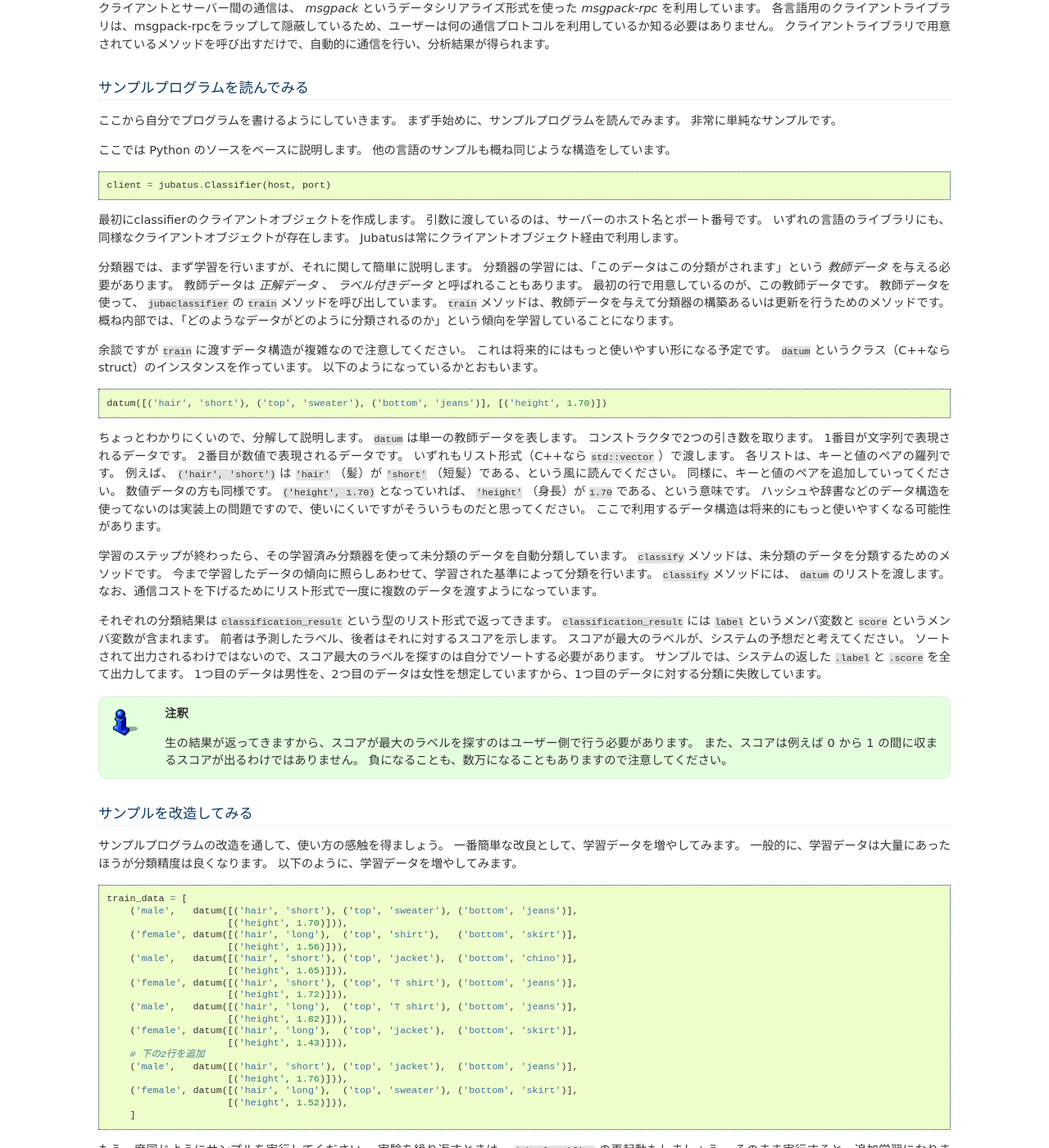
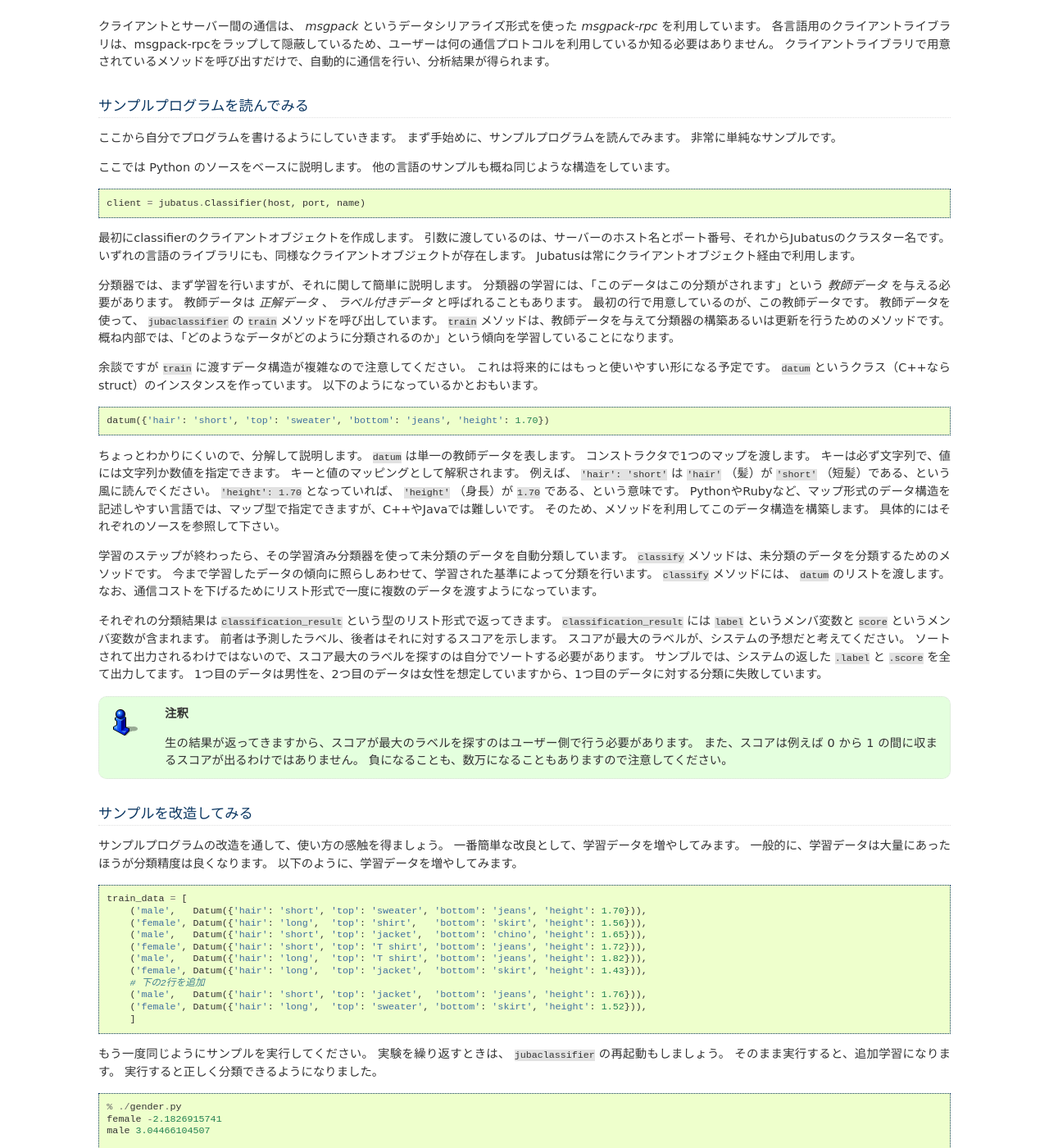
Before and after one commit to jubatus/handson-text, a Sphinx documentation site: the page built from source/run_jubatus.rst, in a window 1280 px wide and 1400 px high, scrolled down 1854 px. Shown: the whole window at 82% size. Built offline with Sphinx 7.4.7, drawn with Linux system fonts in a browser that asks for light colours; formulas are drawn with MathJax 3; some of the changed text lies outside the part shown.

Commit message:
Update the text for 0.5.0

```diff
--- a/en/source/configuration.rst
+++ b/en/source/configuration.rst
@@ -151,8 +151,6 @@ For instance, let us assume that the following information is given as input.
      "height": 1.70
    }
 
-
-Note that this JSON format is just for explanation, so Jubatus cannot handle it.
 
 Now, we have to convert it into a numerical vector.
 It used to be represented as a sequence of numerical values, such as (1.5, 2.3, 4.2), but we use a set of pairs of dimension keys and values.
--- a/en/source/index.rst
+++ b/en/source/index.rst
@@ -8,7 +8,7 @@
 
 This article is a hands-on introduction to running Jubatus.
 We will explain how to start Jubatus, how it works, and how to chage the configuration.
-This article is written based on Jubatus version 0.4.0.
+This article is written based on Jubatus version 0.5.0.
 Note that if you use a different version, APIs might be slightly changed.
 
 .. toctree::
--- a/source/configuration.rst
+++ b/source/configuration.rst
@@ -158,7 +158,6 @@ Jubatusには様々な種類の非構造データを入れられることを目
      "height": 1.70
    }
 
-上記のデータは説明のための形式なので、JSONをそのままJubatusが処理できるわけではないことには気をつけてください。
 さて、機械学習でデータを扱うには、裏ではベクトル形式に変換しなければなりません。
 普通ベクトルといえば、 (1.5, 2.3, 4.2) の様に数値の列で表されますが、ここではベクトルの次元とその値のペアの集合であらわします。
 内部的にはもっとたくさんの次元があって、明記されない次元は 0 であるとして処理します。
--- a/source/index.rst
+++ b/source/index.rst
@@ -8,7 +8,7 @@
 
 本資料はJubatusハンズオンで利用する、チュートリアル資料です。
 Jubatusの起動から、利用方法までを一から説明します。
-なお、想定するJubatusのバージョンは0.4.0です。
+なお、想定するJubatusのバージョンは0.5.0です。
 別バージョンですと、インターフェースなどが変わっている可能性があるので注意してください。
 
 .. toctree::
--- a/source/run_jubatus.rst
+++ b/source/run_jubatus.rst
@@ -42,12 +42,12 @@ Jubatusの各サーバーの起動には、設定ファイルを指定する必
 設定に関しては、次の章で解説します。
 上記のコマンドでエラーが表示されなければjubaclassifierが起動しています。
 
-起動しなかった場合は、別のプロセスが同じポートを利用している可能性があります。
+起動しなかった場合は、別のプロセスが ``jubaclassifier`` のデフォルトポート9199を利用している可能性があります。
 利用するポートを変えるときは、 ``-p`` オプションを指定します。
 
 ::
 
-  $ jubaclassifier -f /opt/jubatus/share/jubatus/example/config/classifier/pa1.json -p 9199
+  $ jubaclassifier -f /opt/jubatus/share/jubatus/example/config/classifier/pa1.json -p 19199
 
 ``jubaclassifier`` は学習や予測のクエリ（リクエスト）を受け取るまで、起動した状態で待機します。
 
@@ -113,10 +113,10 @@ Jubatusは最初に実行した ``jubaclassifier`` をはじめとするサー
 
 ::
 
-   client = jubatus.Classifier(host, port)
+   client = jubatus.Classifier(host, port, name)
 
 最初にclassifierのクライアントオブジェクトを作成します。
-引数に渡しているのは、サーバーのホスト名とポート番号です。
+引数に渡しているのは、サーバーのホスト名とポート番号、それからJubatusのクラスター名です。
 いずれの言語のライブラリにも、同様なクライアントオブジェクトが存在します。
 Jubatusは常にクライアントオブジェクト経由で利用します。
 
@@ -135,21 +135,18 @@ Jubatusは常にクライアントオブジェクト経由で利用します。
 
 ::
 
-  datum([('hair', 'short'), ('top', 'sweater'), ('bottom', 'jeans')], [('height', 1.70)])
+  datum({'hair': 'short', 'top': 'sweater', 'bottom': 'jeans', 'height': 1.70})
 
 ちょっとわかりにくいので、分解して説明します。
 ``datum`` は単一の教師データを表します。
-コンストラクタで2つの引き数を取ります。
-1番目が文字列で表現されるデータです。
-2番目が数値で表現されるデータです。
-いずれもリスト形式（C++なら ``std::vector`` ）で渡します。
-各リストは、キーと値のペアの羅列です。
-例えば、 ``('hair', 'short')`` は ``'hair'`` （髪）が ``'short'`` （短髪）である、という風に読んでください。
-同様に、キーと値のペアを追加していってください。
-数値データの方も同様です。
-``('height', 1.70)`` となっていれば、 ``'height'`` （身長）が ``1.70`` である、という意味です。
-ハッシュや辞書などのデータ構造を使ってないのは実装上の問題ですので、使いにくいですがそういうものだと思ってください。
-ここで利用するデータ構造は将来的にもっと使いやすくなる可能性があります。
+コンストラクタで1つのマップを渡します。
+キーは必ず文字列で、値には文字列か数値を指定できます。
+キーと値のマッピングとして解釈されます。
+例えば、 ``'hair': 'short'`` は ``'hair'`` （髪）が ``'short'`` （短髪）である、という風に読んでください。
+``'height': 1.70`` となっていれば、 ``'height'`` （身長）が ``1.70`` である、という意味です。
+PythonやRubyなど、マップ形式のデータ構造を記述しやすい言語では、マップ型で指定できますが、C++やJavaでは難しいです。
+そのため、メソッドを利用してこのデータ構造を構築します。
+具体的にはそれぞれのソースを参照して下さい。
 
 学習のステップが終わったら、その学習済み分類器を使って未分類のデータを自動分類しています。
 ``classify`` メソッドは、未分類のデータを分類するためのメソッドです。
@@ -182,25 +179,17 @@ Jubatusは常にクライアントオブジェクト経由で利用します。
 
 ::
 
-  train_data = [
-      ('male',   datum([('hair', 'short'), ('top', 'sweater'), ('bottom', 'jeans')],
-                       [('height', 1.70)])),
-      ('female', datum([('hair', 'long'),  ('top', 'shirt'),   ('bottom', 'skirt')],
-                       [('height', 1.56)])),
-      ('male',   datum([('hair', 'short'), ('top', 'jacket'),  ('bottom', 'chino')],
-                       [('height', 1.65)])),
-      ('female', datum([('hair', 'short'), ('top', 'T shirt'), ('bottom', 'jeans')],
-                       [('height', 1.72)])),
-      ('male',   datum([('hair', 'long'),  ('top', 'T shirt'), ('bottom', 'jeans')],
-                       [('height', 1.82)])),
-      ('female', datum([('hair', 'long'),  ('top', 'jacket'),  ('bottom', 'skirt')],
-                       [('height', 1.43)])),
-      # 下の2行を追加
-      ('male',   datum([('hair', 'short'), ('top', 'jacket'),  ('bottom', 'jeans')],
-                       [('height', 1.76)])),
-      ('female', datum([('hair', 'long'),  ('top', 'sweater'), ('bottom', 'skirt')],
-                       [('height', 1.52)])),
-      ]
+   train_data = [
+       ('male',   Datum({'hair': 'short', 'top': 'sweater', 'bottom': 'jeans', 'height': 1.70})),
+       ('female', Datum({'hair': 'long',  'top': 'shirt',   'bottom': 'skirt', 'height': 1.56})),
+       ('male',   Datum({'hair': 'short', 'top': 'jacket',  'bottom': 'chino', 'height': 1.65})),
+       ('female', Datum({'hair': 'short', 'top': 'T shirt', 'bottom': 'jeans', 'height': 1.72})),
+       ('male',   Datum({'hair': 'long',  'top': 'T shirt', 'bottom': 'jeans', 'height': 1.82})),
+       ('female', Datum({'hair': 'long',  'top': 'jacket',  'bottom': 'skirt', 'height': 1.43})),
+       # 下の2行を追加
+       ('male',   Datum({'hair': 'short', 'top': 'jacket',  'bottom': 'jeans', 'height': 1.76})),
+       ('female', Datum({'hair': 'long',  'top': 'sweater', 'bottom': 'skirt', 'height': 1.52})),
+       ]
 
 もう一度同じようにサンプルを実行してください。
 実験を繰り返すときは、 ``jubaclassifier`` の再起動もしましょう。
@@ -227,22 +216,14 @@ Jubatusは常にクライアントオブジェクト経由で利用します。
 ::
 
   train_data = [
-    ('male (child)',   datum([('hair', 'short'), ('top', 'sweater'), ('bottom', 'jeans')],
-                             [('height', 1.70)])),
-    ('female (adult)', datum([('hair', 'long'),  ('top', 'shirt'),   ('bottom', 'skirt')],
-                             [('height', 1.56)])),
-    ('male (child)',   datum([('hair', 'short'), ('top', 'jacket'),  ('bottom', 'chino')],
-                             [('height', 1.65)])),
-    ('female (adult)', datum([('hair', 'short'), ('top', 'T shirt'), ('bottom', 'jeans')],
-                             [('height', 1.72)])),
-    ('male (adult)',   datum([('hair', 'long'),  ('top', 'T shirt'), ('bottom', 'jeans')],
-                             [('height', 1.82)])),
-    ('female (child)', datum([('hair', 'long'),  ('top', 'jacket'),  ('bottom', 'skirt')],
-                             [('height', 1.43)])),
-    ('male (adult)',   datum([('hair', 'short'), ('top', 'jacket'),  ('bottom', 'jeans')],
-                             [('height', 1.76)])),
-    ('female (child)', datum([('hair', 'long'),  ('top', 'sweater'), ('bottom', 'skirt')],
-                             [('height', 1.52)])),
+    ('male (child)',   datum({'hair': 'short', 'top': 'sweater', 'bottom': 'jeans', 'height': 1.70}),
+    ('female (adult)', datum({'hair': 'long',  'top': 'shirt',   'bottom': 'skirt', 'height': 1.56}),
+    ('male (child)',   datum({'hair': 'short', 'top': 'jacket',  'bottom': 'chino', 'height': 1.65}),
+    ('female (adult)', datum({'hair': 'short', 'top': 'T shirt', 'bottom': 'jeans', 'height': 1.72}),
+    ('male (adult)',   datum({'hair': 'long',  'top': 'T shirt', 'bottom': 'jeans', 'height': 1.82}),
+    ('female (child)', datum({'hair': 'long',  'top': 'jacket',  'bottom': 'skirt', 'height': 1.43}),
+    ('male (adult)',   datum({'hair': 'short', 'top': 'jacket',  'bottom': 'jeans', 'height': 1.76}),
+    ('female (child)', datum({'hair': 'long',  'top': 'sweater', 'bottom': 'skirt', 'height': 1.52}),
     ]
 
 先程と同様に実行してみましょう。
```
Also changed, not shown: en/source/run_jubatus.rst (+28 -42 lines).
